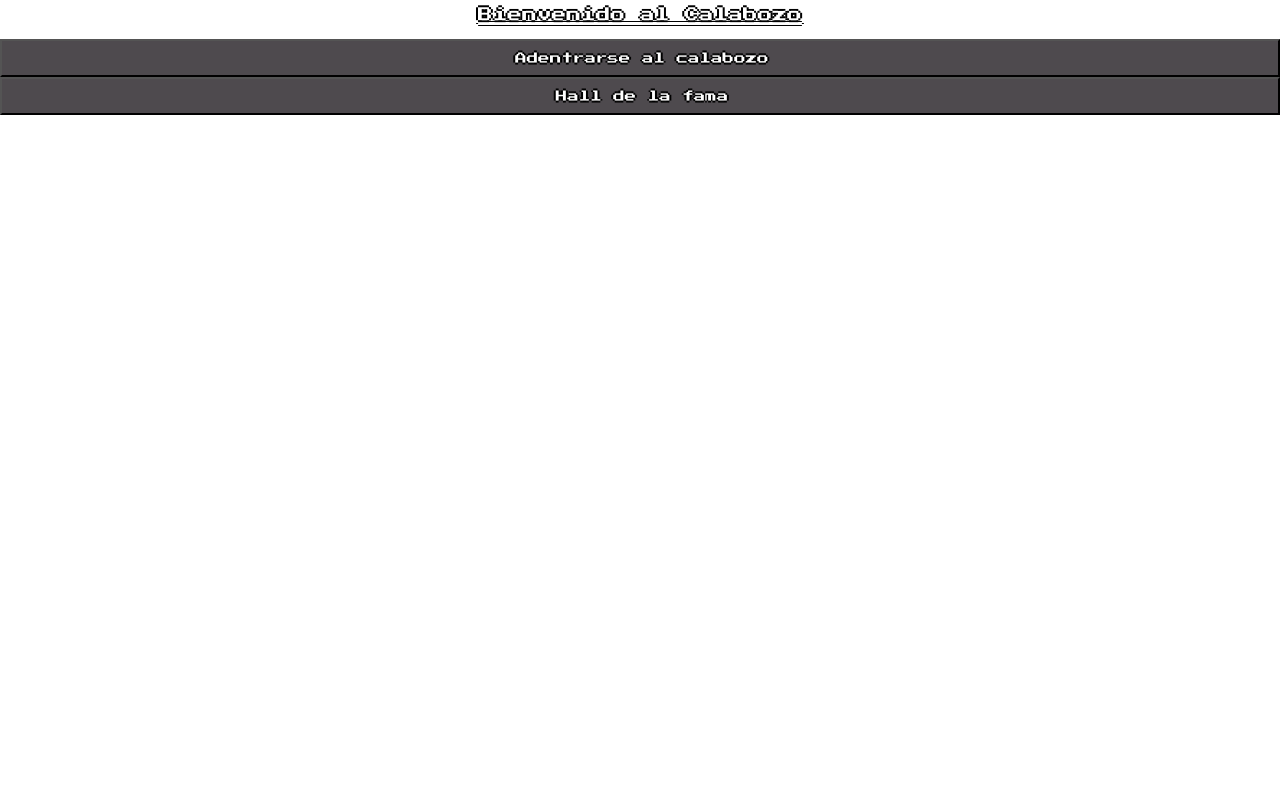
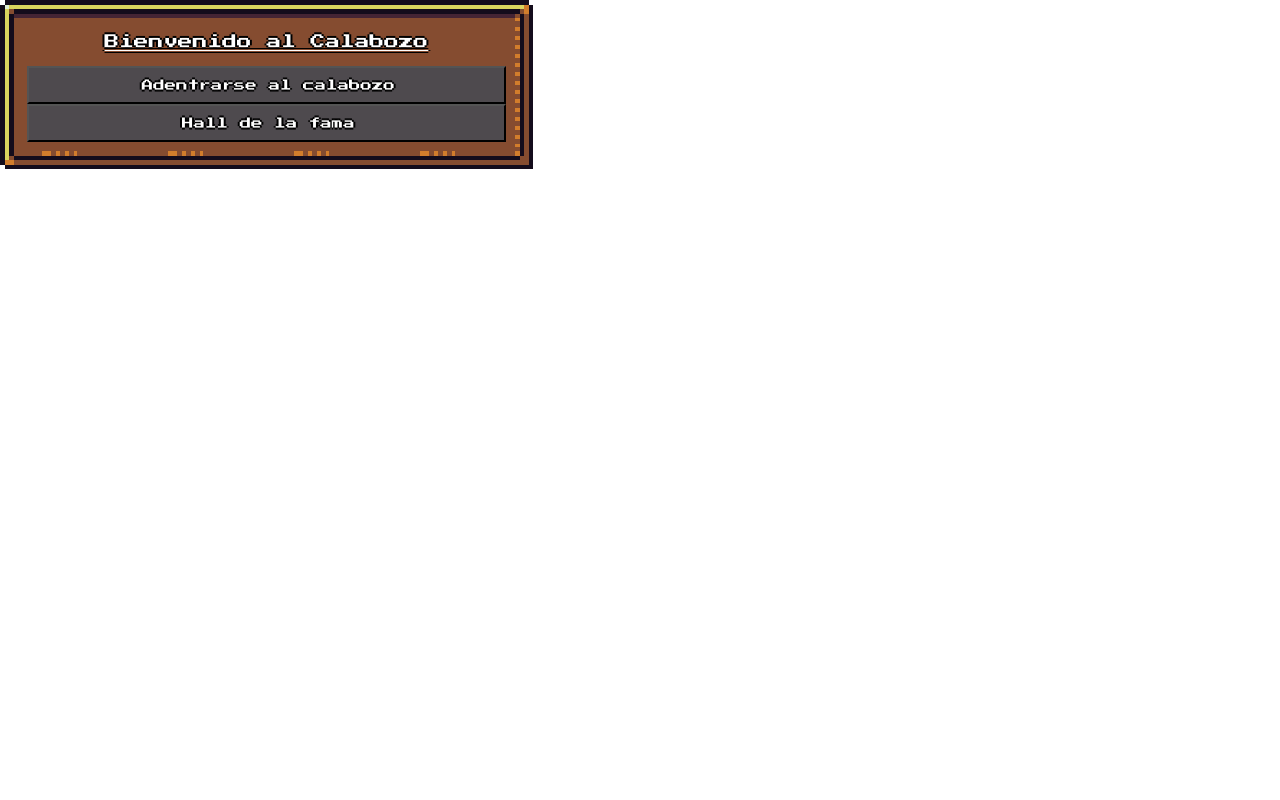
Before and after one commit to bamvoo/proyecto_m3, a PHP site: page / in a window 1280 px wide. Run offline with PHP 8.4, Linux system fonts and the light colour scheme.

Commit message:
functions 15.9

```diff
--- a/index.html
+++ b/index.html
@@ -9,24 +9,14 @@
 </head>
 
 <body>
-    <header class="top"></header>
-
-    <aside class="leftside"></aside>
-
-    <aside class="rightside"></aside>
-
-    <section  class="central rpgui-content">
-        <article>
-            <div>
-                <h3>Bienvenido al Calabozo</h3>
-            </div>
+    <section  class="rpgui-content grid_body">
+        <article class="rpgui-container framed-golden medio">
+            <h3>Bienvenido al Calabozo</h3>
             <form action="../ProyectoM3/controllers/AccessController.php" method="POST">
                 <input type="button" name="btn1" onclick="location.href='../ProyectoM3/views/login&registro.php'"; value="Adentrarse al calabozo" >
                 <input type="button" name="btn3" value="Hall de la fama">
             </form>
         </article>
     </section>
-
-    <footer class="bottom"></footer>
 </body>
 </html>
--- a/public/css/l&r.css
+++ b/public/css/l&r.css
@@ -8,8 +8,11 @@ body{
 }
 .grid_body{
     display: grid;
+    grid-template-rows: 1fr 2fr 1fr;
+    grid-template-columns: 1fr 2fr 1fr;
 
 }
 .medio{
-
+    grid-row: 2/3;
+    grid-column: 2/3;
 }
```
Also changed, not shown: views/end.php (+2 -20 lines), views/victory.php (+2 -18 lines).
